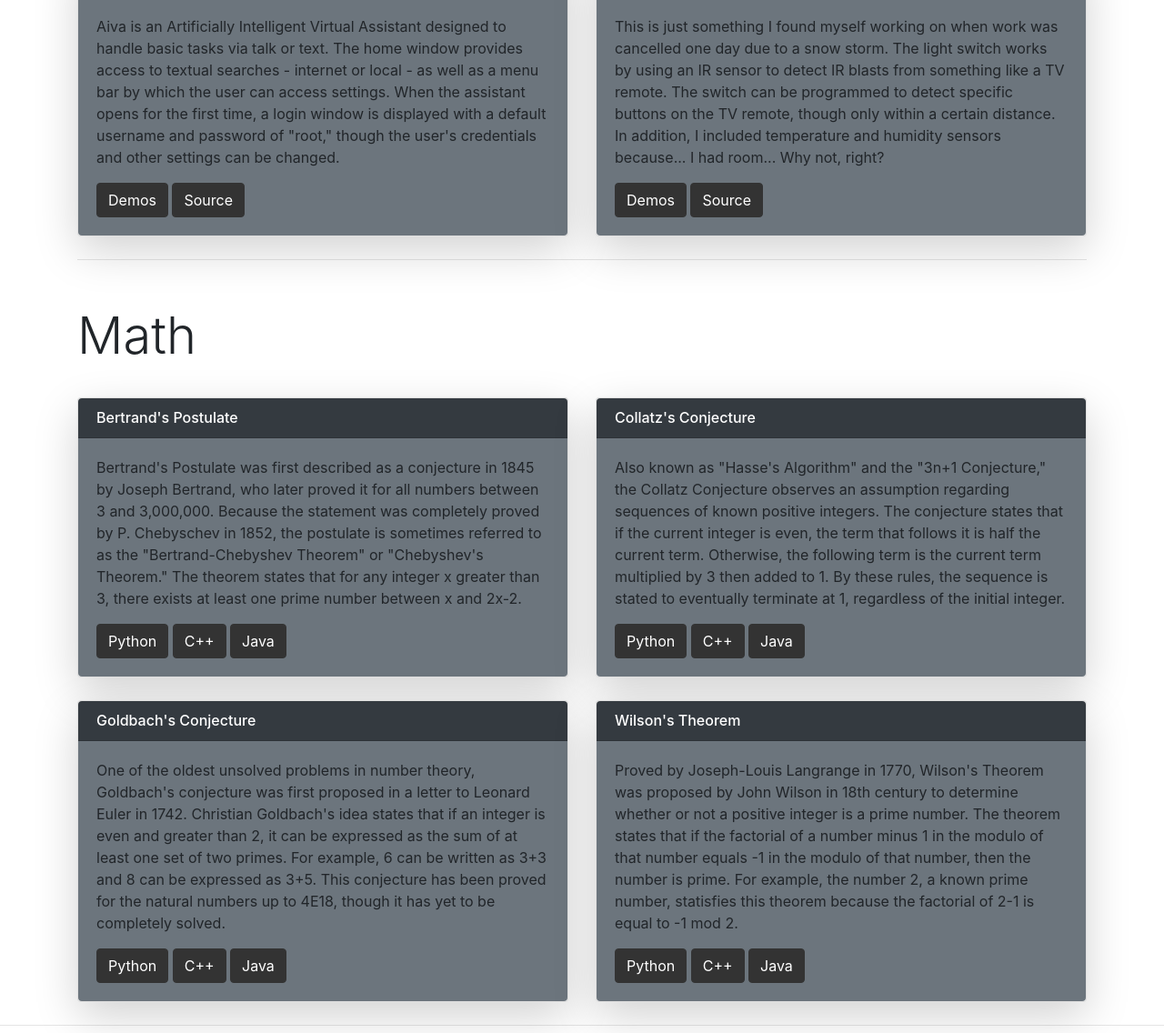
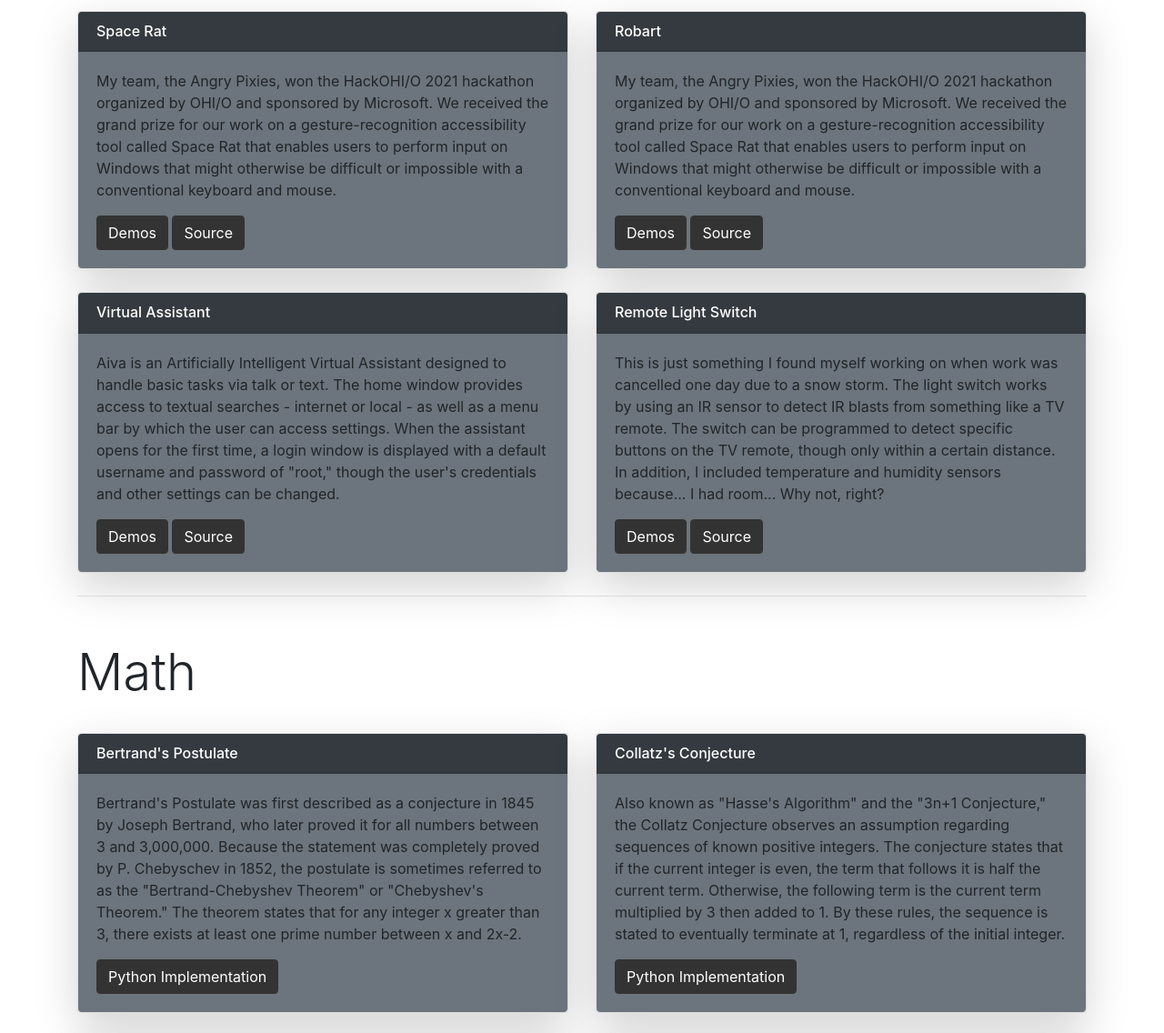
Before and after one commit to cwpfautz/Website, a plain HTML site: page index.html in a window 1280 px wide. Shown: the part 743-1879 px from the top of the page at 91% size. Drawn offline with nearby package versions, Linux system fonts and the light colour scheme.

Commit message:
Update index.html

```diff
--- a/index.html
+++ b/index.html
@@ -24,7 +24,7 @@
 			footer
 			{
 				width: 100%;
-				height 100px;
+				height: 100px;
 				margin-bottom: 25px;
 			}
 
@@ -270,7 +270,10 @@
 						<a class="nav-link" href="#home">About</a>
 					</li>
 					<li class="nav-item">
-						<a class="nav-link" href="#projects">Projects <span class="badge">2</span></a>
+						<a class="nav-link" href="#research">Research <span class="badge">2</span></a>
+					</li>
+					<li class="nav-item">
+						<a class="nav-link" href="#projects">Projects <span class="badge">4</span></a>
 					</li>
 					<li class="nav-item">
 						<a class="nav-link" href="#math">Math <span class="badge">4</span></a>
@@ -298,9 +301,11 @@
 						Hello, welcome to my virtual resume! I am currently a fourth year student at
 						<a href="https://www.asc.ohio-state.edu/kilcup.1/the.html" target="_blank" style="color:black;">The</a>
 						Ohio State University pursuing a double major in Mathematics and Computer Science & Engineering, specializing
-						in Artificial Intelligence. Most of my experience is in robotics, application development, and mathematics,
-						but future interests include the applications and theory behind cellular automata and cryptography. Feel free
-						to contact me with any questions or ideas!
+						in Artificial Intelligence. I am very interested in the theory and applications of emergent machine learning,
+                        particularly in the context of cellular automata, robotics, and systems + synthetic biology. Currently, I am
+                        conducting research in emergent swarm behavior and how it might be used to perform inference and drive self-assembly
+                        in artificial collectives. I am also passionate about using these techniques to showcase the artistic capabilities of
+                        differentiable programming.
 					</p>
 				</div>
 			</div>
@@ -314,6 +319,30 @@
 					<h1 class="display-4 header" id="projects">Projects</h1>
 				</div>
 			</div>
+            <div class="row" style="margin-top:25px; margin-bottom:25px;">
+                <div class="col-sm">
+                    <div class="card shadow-lg" style="width:100%;">
+                        <h6 class="card-header rounded-top bg-dark text-white">Space Rat</h5>
+                        <div class="card-body rounded-bottom bg-secondary">
+                            <p class="card-text">My team, the Angry Pixies, won the HackOHI/O 2021 hackathon organized by OHI/O and sponsored by Microsoft.
+                                We received the grand prize for our work on a gesture-recognition accessibility tool called Space Rat that enables users to
+                                perform input on Windows that might otherwise be difficult or impossible with a conventional keyboard and mouse. </p>
+                            <a href="https://youtu.be/nww1DhZorHk" target="_blank" class="btn btn-primary">Demos</a>
+                            <a href="https://github.com/craigfouts/MouseCam" target="_blank" class="btn btn-primary">Source</a>
+                        </div>
+                    </div>
+                </div>
+                <div class="col-sm">
+                    <div class="card shadow-lg" style="width:100%;">
+                        <h6 class="card-header rounded-top bg-dark text-white">Robart</h5>
+                        <div class="card-body rounded-bottom bg-secondary">
+                            <p class="card-text">My team, the Angry Pixies, won the HackOHI/O 2021 hackathon organized by OHI/O and sponsored by Microsoft. We received the grand prize for our work on a gesture-recognition accessibility tool called Space Rat that enables users to perform input on Windows that might otherwise be difficult or impossible with a conventional keyboard and mouse. </p>
+                            <a href="https://youtu.be/1Q7X5suj3NU" target="_blank" class="btn btn-primary">Demos</a>
+                            <a href="#" class="btn btn-primary" data-toggle="modal" data-target="#rlspop">Source</a>
+                        </div>
+                    </div>
+                </div>
+            </div>
 			<div class="row" style="margin-top:25px; margin-bottom:25px;">
 				<div class="col-sm">
 					<div class="card shadow-lg" style="width:100%;">
@@ -361,9 +390,9 @@
 							numbers between 3 and 3,000,000. Because the statement was completely proved by P. Chebyschev in 1852, the postulate is sometimes referred
 							to as the "Bertrand-Chebyshev Theorem" or "Chebyshev's Theorem." The theorem states that for any integer x greater than 3, there exists at
 							least one prime number between x and 2x-2.</p>
-							<a href="https://github.com/cwpfautz/Math/blob/master/Python/Bertrand.py" target="_blank" class="btn btn-primary">Python</a>
-							<a href="#" class="btn btn-primary" data-toggle="modal" data-target="#inprogpop">C++</a>
-							<a href="#" class="btn btn-primary" data-toggle="modal" data-target="#inprogpop">Java</a>
+							<a href="https://github.com/cwpfautz/Math/blob/master/Python/Bertrand.py" target="_blank" class="btn btn-primary">Python Implementation</a>
+							<!-- <a href="#" class="btn btn-primary" data-toggle="modal" data-target="#inprogpop">C++</a> -->
+							<!-- <a href="#" class="btn btn-primary" data-toggle="modal" data-target="#inprogpop">Java</a> -->
 						</div>
 					</div>
 				</div>
@@ -375,9 +404,9 @@
 							sequences of known positive integers. The conjecture states that if the current integer is even, the term that follows it is half the current
 							term. Otherwise, the following term is the current term multiplied by 3 then added to 1. By these rules, the sequence is stated to eventually
 							terminate at 1, regardless of the initial integer.</p>
-							<a href="https://github.com/cwpfautz/Math/blob/master/Python/Collatz.py" target="_blank" class="btn btn-primary">Python</a>
-							<a href="#" class="btn btn-primary" data-toggle="modal" data-target="#inprogpop">C++</a>
-							<a href="#" class="btn btn-primary" data-toggle="modal" data-target="#inprogpop">Java</a>
+							<a href="https://github.com/cwpfautz/Math/blob/master/Python/Collatz.py" target="_blank" class="btn btn-primary">Python Implementation</a>
+							<!-- <a href="#" class="btn btn-primary" data-toggle="modal" data-target="#inprogpop">C++</a>					 -->
+							<!-- <a href="#" class="btn btn-primary" data-toggle="modal" data-target="#inprogpop">Java</a>					 -->
 						</div>
 					</div>
 				</div>
@@ -391,9 +420,9 @@
 							Euler in 1742. Christian Goldbach's idea states that if an integer is even and greater than 2, it can be expressed as the sum of at
 							least one set of two primes. For example, 6 can be written as 3+3 and 8 can be expressed as 3+5. This conjecture has been proved for
 							the natural numbers up to 4E18, though it has yet to be completely solved.</p>
-							<a href="https://github.com/cwpfautz/Math/blob/master/Python/Goldbach.py" target="_blank" class="btn btn-primary">Python</a>
-							<a href="#" class="btn btn-primary" data-toggle="modal" data-target="#inprogpop">C++</a>
-							<a href="#" class="btn btn-primary" data-toggle="modal" data-target="#inprogpop">Java</a>
+							<a href="https://github.com/cwpfautz/Math/blob/master/Python/Goldbach.py" target="_blank" class="btn btn-primary">Python Implementation</a>
+							<!-- <a href="#" class="btn btn-primary" data-toggle="modal" data-target="#inprogpop">C++</a>						 -->
+							<!-- <a href="#" class="btn btn-primary" data-toggle="modal" data-target="#inprogpop">Java</a>						 -->
 						</div>
 					</div>
 				</div>
@@ -405,9 +434,9 @@
 							whether or not a positive integer is a prime number. The theorem states that if the factorial of a number minus 1 in the modulo of that number
 							equals -1 in the modulo of that number, then the number is prime. For example, the number 2, a known prime number, statisfies this theorem because
 							the factorial of 2-1 is equal to -1 mod 2.</p>
-							<a href="https://github.com/cwpfautz/Math/blob/master/Python/Wilson.py" target="_blank" class="btn btn-primary">Python</a>
-							<a href="#" class="btn btn-primary" data-toggle="modal" data-target="#inprogpop">C++</a>
-							<a href="#" class="btn btn-primary" data-toggle="modal" data-target="#inprogpop">Java</a>
+							<a href="https://github.com/cwpfautz/Math/blob/master/Python/Wilson.py" target="_blank" class="btn btn-primary">Python Implementation</a>
+							<!-- <a href="#" class="btn btn-primary" data-toggle="modal" data-target="#inprogpop">C++</a>					 -->
+							<!-- <a href="#" class="btn btn-primary" data-toggle="modal" data-target="#inprogpop">Java</a>					 -->
 						</div>
 					</div>
 				</div>
@@ -420,13 +449,13 @@
 		<!-- Footer -->
 		<footer class="footer">
 			<div class="text-center center-block">
-				<a href="https://www.facebook.com/foutscw" target="_blank">
+				<a href="https://www.facebook.com/cwpfautz/" target="_blank">
 					<i class="fab fa-facebook-square fa-3x"></i>
 				</a>
 				<a href="https://www.instagram.com/cwpfautz/" target="_blank">
 					<i class="fab fa-instagram fa-3x"></i>
 				</a>
-				<a href="mailto:cwpfautz@gmail.com">
+				<a href="mailto:foutscw@gmail.com">
 					<i class="fas fa-envelope-square fa-3x"></i>
 				</a>
 			</div>
```
